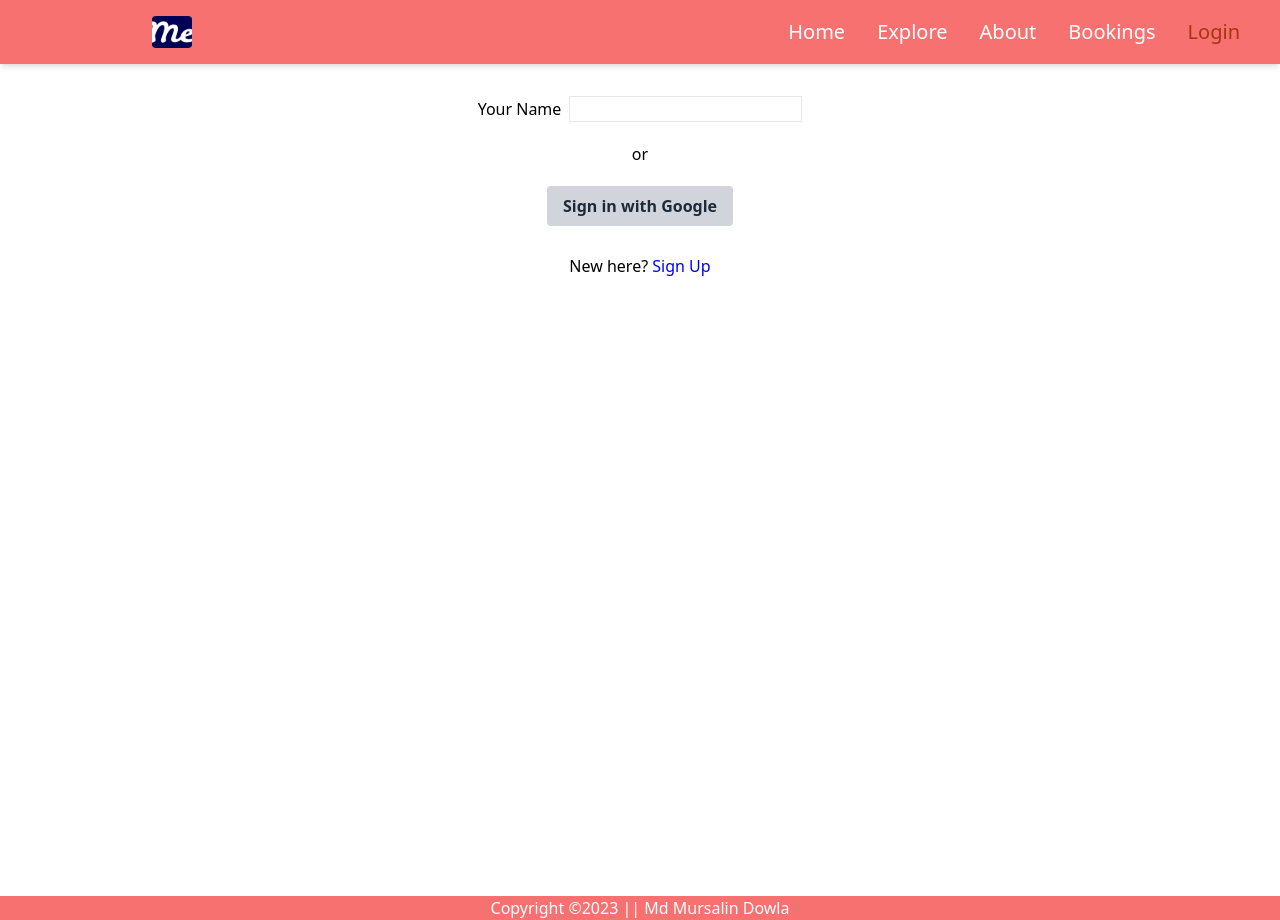
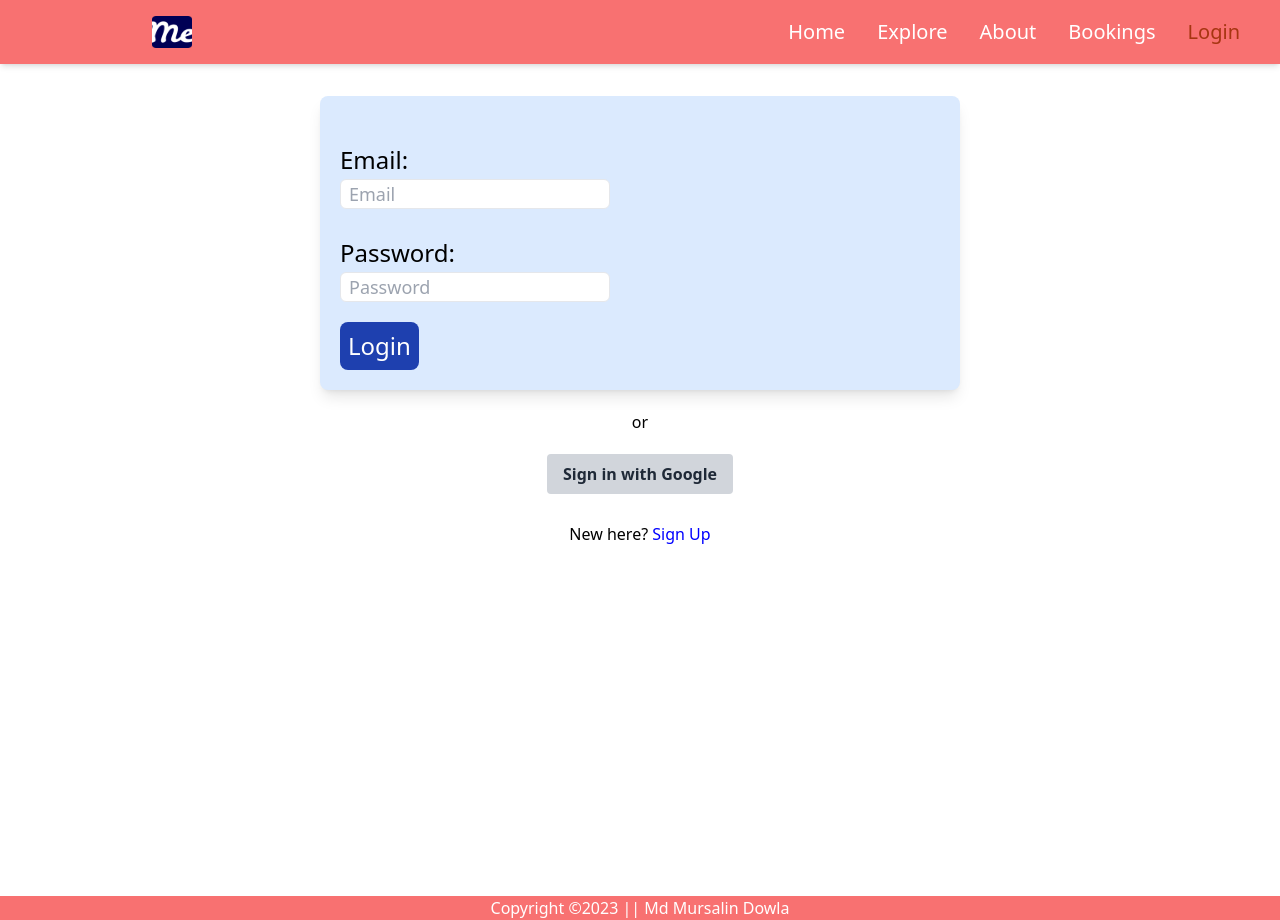
Before and after one commit to Mursalin-Dowla/react-auth-router-practice, a React (Create React App) app: page /login in a window 1280 px wide. Built offline with nearby package versions, Linux system fonts and the light colour scheme; no server answers.

Commit message:
login + sign up with email pw done

```diff
--- a/src/Components/Login/Login.js
+++ b/src/Components/Login/Login.js
@@ -1,26 +1,48 @@
 import React from "react";
 import useFirebase from "../../Hooks/useFirebase";
 import { useLocation, useNavigate, Link} from 'react-router-dom';
+import { useSignInWithEmailAndPassword } from 'react-firebase-hooks/auth';
+import auth from "../../firebase.init";
 
 
 
 const Login = () => {
-   const {user, signInWithGoogle, unRegister} = useFirebase();
+   const {myUser, signInWithGoogle, unRegister} = useFirebase();
+   const [SignInWithEmailAndPassword, user, loading, error] =  useSignInWithEmailAndPassword(auth);
    const navigate = useNavigate();
    const location = useLocation();
    const from = location?.state?.from?.pathname || "/";
 
-   if (user) {
+   const handleFormSubmit = (event) =>{
+    event.preventDefault();
+    const name = event.target.name.value;
+    const email = event.target.email.value;
+    const password = event.target.password.value;
+    SignInWithEmailAndPassword(email, password);
+}
+   if(user){
+    navigate(from, {replace:true});
+   }
+   if (myUser) {
     navigate(from, {replace:true});
   }
   return (
-    <div className="text-center min-h-screen">
-      {!user?.uid ? (
+    <div className=" min-h-screen mt-24">
+      {!myUser?.uid ? (
         <div>
-          <form className="mt-24">
-            <label htmlFor="name">Your Name</label>
-            <input className="border ml-2" type="text" name="name" id="name" />
-          </form>
+           <form className="text-2xl bg-blue-100 p-5 rounded-lg shadow-lg w-1/2 m-auto" onSubmit={handleFormSubmit}>
+          <div className="mt-7">
+            <label className="text-right" htmlFor="email">Email:</label><br />
+            <input className="border text-lg rounded-md pl-2" type="email" name="email" id="email" placeholder="Email" required/>
+          </div>
+          <div className="mt-7">
+            <label className="text-right" htmlFor="password">Password:</label><br />
+            <input className="border text-lg rounded-md pl-2" type="password" name="password" id="password" placeholder="Password" required/>
+          </div>
+
+          <input className="mt-5 cursor-pointer bg-blue-800 text-white p-2 rounded-lg" type="submit" value="Login" />
+        </form>
+          <div className="text-center">
           <p className="mt-5">or</p>
           <button
             onClick={signInWithGoogle}
@@ -31,11 +53,12 @@ const Login = () => {
           <div className="mt-7">
         <p>New here? <Link className="text-[blue]" to='/signup'>Sign Up</Link></p>
       </div>
+          </div>
         </div>
       ) : (
         <div className="mt-24 grid justify-items-center">
-            <h1 className="text-[black] font-semibold text-2xl">Welcome <span className="text-red-400 uppercase">{user.displayName}</span></h1>
-            <img className="rounded-full border" src={user.photoURL} alt="" />
+            <h1 className="text-[black] font-semibold text-2xl">Welcome <span className="text-red-400 uppercase">{myUser.displayName}</span></h1>
+            <img className="rounded-full border" src={myUser.photoURL} alt="" />
             <button className="mt-2 border bg-slate-200 hover:bg-slate-300 font-semibold rounded-md p-2" onClick={unRegister}>Sign Out</button>
         </div>
       )}
--- a/src/Components/Shared/Header/Header.js
+++ b/src/Components/Shared/Header/Header.js
@@ -2,10 +2,11 @@ import React, { useState } from 'react';
 import useFirebase from '../../../Hooks/useFirebase';
 import CustomLink from '../../../utilities/CustomLink';
 import logo from './../../../images/logo.png'
+import userLogo from '../../../images/user.png'
 
 const Header = () => {
     const [open,setOpen]=useState(false);
-    const {user, unRegister} = useFirebase();
+    const {myUser, unRegister} = useFirebase();
     return (
         <div className='shadow-md w-full fixed top-0 left-0'>
       <div className='shadow-md w-full fixed top-0 left-0'>
@@ -24,13 +25,13 @@ const Header = () => {
             <CustomLink to='/about'>About</CustomLink>
             <CustomLink to='/bookings'>Bookings</CustomLink>
             {
-              !user?.uid ?
+              !myUser?.uid ?
               <CustomLink to='/login'>Login</CustomLink>
               :
-             <span className='text-[blue] md:ml-8 text-xl md:my-0 my-7' ><span><img className='w-6 h-6 rounded-full' src={user?.photoURL} alt="" /></span></span>
+             <span className='text-[blue] md:ml-8 text-xl md:my-0 my-7' ><span><img className='w-6 h-6 rounded-full' src={myUser?.photoURL || userLogo} alt="" /></span></span>
             }
             {
-              user?.uid && <span className='text-white ml-2 cursor-pointer' onClick={unRegister}>SignOut</span>
+              myUser?.uid && <span className='text-white ml-2 cursor-pointer' onClick={unRegister}>SignOut</span>
             }
         </ul>
         </div>
--- a/src/Components/SignUp/SignUp.js
+++ b/src/Components/SignUp/SignUp.js
@@ -1,12 +1,23 @@
 import React from "react";
-import { Link } from "react-router-dom";
+import { Link, useNavigate } from "react-router-dom";
+import { useCreateUserWithEmailAndPassword } from 'react-firebase-hooks/auth';
+import auth from "../../firebase.init";
+
+
 
 const SignUp = () => {
+  const [createUserWithEmailAndPassword, user, loading, error] = useCreateUserWithEmailAndPassword(auth);
+  const navigate = useNavigate();
+
     const handleFormSubmit = (event) =>{
         event.preventDefault();
         const name = event.target.name.value;
         const email = event.target.email.value;
         const password = event.target.password.value;
+        createUserWithEmailAndPassword(email, password);
+    }
+    if(user){
+      navigate('/home');
     }
   return (
     <div className="min-h-screen mt-20 text-center">
@@ -28,8 +39,8 @@ const SignUp = () => {
             <input className="border text-lg rounded-md pl-2" type="password" name="password" id="password" placeholder="Password" required/>
           </div>
           <div className="mt-7">
-            <label className="text-right" htmlFor="password">Re-enter Password:</label><br />
-            <input className="border text-lg rounded-md pl-2" type="password" name="password" id="password" placeholder="Re-enter password"  required/>
+            <label className="text-right" htmlFor="re-password">Re-enter Password:</label><br />
+            <input className="border text-lg rounded-md pl-2" type="password" name="re-password" id="re-password" placeholder="Re-enter password"  required/>
           </div>
 
           <input className="mt-5 cursor-pointer bg-blue-800 text-white p-2 rounded-lg" type="submit" value="Register" />
--- a/src/Hooks/useFirebase.js
+++ b/src/Hooks/useFirebase.js
@@ -6,14 +6,14 @@ import auth from '../firebase.init';
 const googleProvider = new GoogleAuthProvider();
 
 const useFirebase = () => {
-    const [user, setUser] = useState({});
+    const [myUser, setMyUser] = useState({});
 
     const signInWithGoogle = ()=>{
      signInWithPopup(auth, googleProvider)
      .then(result=>{
-        const user = result.user;
-        console.log(user);
-        setUser(user);
+        const myUser = result.myUser;
+        console.log(myUser);
+        setMyUser(myUser);
      })
     }
     const unRegister = ()=>{
@@ -26,11 +26,11 @@ const useFirebase = () => {
         })
     }
     useEffect(()=>{
-        onAuthStateChanged(auth, user=>{
-            setUser(user);
+        onAuthStateChanged(auth, myUser=>{
+            setMyUser(myUser);
         })
     },[])
-    return {user, signInWithGoogle, unRegister}
+    return {myUser, signInWithGoogle, unRegister}
 };
 
 export default useFirebase;
```
Also changed, not shown: src/images/user.png (added).
